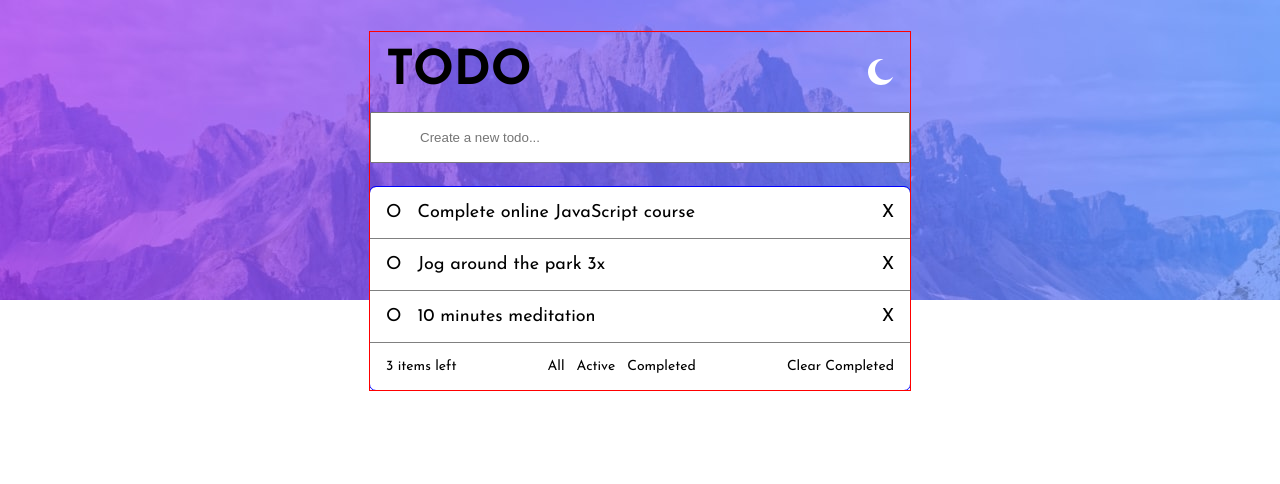
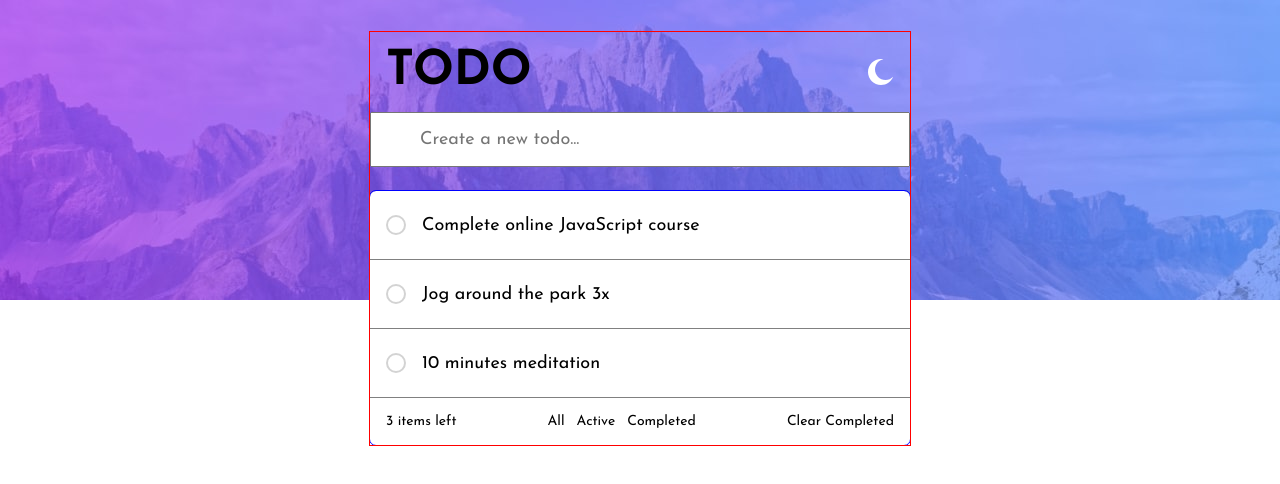
Before and after one commit to raymondtanwl/todo-app, a Next.js app: page / in a window 1280 px wide. Shown: the top 484 px of the page. Built offline with nearby package versions, Linux system fonts and the light colour scheme.

Commit message:
Handled remove list, style list

```diff
--- a/app/components/todo/todo.scss
+++ b/app/components/todo/todo.scss
@@ -1,3 +1,24 @@
+// ### Primary
+$bright-blue: hsl(220, 98%, 61%);
+$check-bg: linear-gradient(135deg, hsl(192, 100%, 67%), hsl(280, 87%, 65%));
+
+// ### Neutral
+
+// ### Light Theme
+$very-light-gray: hsl(0, 0%, 98%);
+$very-light-grayish-blue: hsl(236, 33%, 92%);
+$light-grayish-blue: hsl(233, 11%, 84%);
+$dark-grayish-blue: hsl(236, 9%, 61%);
+$very-dark-grayish-blue: hsl(235, 19%, 35%);
+
+// ### Dark Theme
+$very-dark-blue: hsl(235, 21%, 11%);
+$very-dark-desaturated-blue: hsl(235, 24%, 19%);
+$light-grayish-blue: hsl(234, 39%, 85%);
+$light-grayish-blue-hover: hsl(236, 33%, 92%);
+$dark-grayish-blue: hsl(234, 11%, 52%);
+$very-dark-grayish-blue: hsl(233, 14%, 35%);
+$very-dark-grayish-blue-2: hsl(237, 14%, 26%);
 
 
 @mixin flex-center($justify: center) {
@@ -15,7 +36,6 @@
     background-position: center 0;
     background-size: cover;
     position: absolute;
-    z-index: -1;
   }
 
 
@@ -25,6 +45,7 @@
     .center-content {
       outline: 1px solid red;
       min-width: 540px;
+      z-index: 2;
       .title-container {
         font-size: 32px;
         padding: 16px;
@@ -38,22 +59,33 @@
     .todo-input {
       width: 100%;
       padding: 16px 16px 16px 48px;
+      font-size: 18px;
     }
     margin-bottom: 24px;
   }
-
 
   .list-container {
     outline: 1px solid blue;
     background: white;
     border-radius: 6px;
     .list-item {
-      padding: 16px 16px;
+      padding: 24px 16px;
       border-bottom: 1px solid gray;
       @include flex-center(space-between);
       .left {
         @include flex-center($justify: start);
+        align-items: center;
         gap: 16px;
+      }
+      .remove {
+        display: none;
+        height: 20px;
+      }
+      &:hover {
+        cursor: pointer;
+        & .remove {
+          display: block;
+        }
       }
     }
     .list-bottom {
@@ -70,4 +102,17 @@
     }
   }
 
+  .checkbox {
+    border-radius: 50%;
+    border: 2px solid lightgray;
+    // background: linear-gradient(white, white) padding-box, $check-bg border-box;
+    // background: $check-bg no-repeat;
+    width: 20px;
+    height: 20px;
+    &:hover {
+      border-color: transparent;
+      background: linear-gradient(white, white) padding-box, $check-bg border-box;
+    }
+  }
+
 }
--- a/app/components/todo/todo.tsx
+++ b/app/components/todo/todo.tsx
@@ -1,10 +1,12 @@
 "use client";
 
+import { josefinSans } from "@/app/util/font";
 import Image from "next/image";
 import { useState } from "react";
 import "./todo.scss";
 
 export default function Todo() {
+  const [theme, setTheme] = useState("light");
   const initList = [
     "Complete online JavaScript course",
     "Jog around the park 3x",
@@ -12,12 +14,16 @@ export default function Todo() {
   ];
   const [todoItems, setTodoItems] = useState(initList);
 
-  // function on key down will log out 'a'
   function onInputKeyDown(e: any) {
-    console.log("onInputKeyDown", e);
+    // on enter key
     if (e.keyCode === 13) {
       setTodoItems([...todoItems, e.target.value]);
     }
+  }
+
+  function onRemove(idx: any) {
+    console.log("onRemove", idx);
+    setTodoItems(todoItems.filter((itm, index) => index !== idx));
   }
 
   return (
@@ -43,7 +49,7 @@ export default function Todo() {
           </div>
           <div className="add-input">
             <input
-              className="todo-input"
+              className={josefinSans.className + " todo-input"}
               type="text"
               placeholder="Create a new todo..."
               onKeyDown={(e) => onInputKeyDown(e)}
@@ -55,10 +61,24 @@ export default function Todo() {
               return (
                 <div key={index} className="list-item">
                   <div className="left">
-                    <div className="checkbox">O</div>
+                    <div className="checkbox">
+                      {/* <Image
+                        src="/images/icon-check.svg"
+                        alt="check"
+                        width={20}
+                        height={20}
+                      /> */}
+                    </div>
                     {itm}
                   </div>
-                  <div className="remove">X</div>
+                  <div className="remove" onClick={() => onRemove(index)}>
+                    <Image
+                      src={"/images/icon-cross.svg"}
+                      alt="cross"
+                      width={20}
+                      height={20}
+                    />
+                  </div>
                 </div>
               );
             })}
--- a/app/layout.tsx
+++ b/app/layout.tsx
@@ -1,10 +1,5 @@
 import "./globals.scss";
-import { Josefin_Sans } from "next/font/google";
-
-const inter = Josefin_Sans({
-  subsets: ["latin"],
-  weight: ["400", "700"],
-});
+import { josefinSans } from "./util/font";
 
 export const metadata = {
   title: "Create Next App",
@@ -18,7 +13,7 @@ export default function RootLayout({
 }) {
   return (
     <html lang="en">
-      <body className={inter.className}>{children}</body>
+      <body className={josefinSans.className}>{children}</body>
     </html>
   );
 }
--- /dev/null
+++ b/app/util/font.tsx
@@ -0,0 +1,6 @@
+import { Josefin_Sans } from "next/font/google";
+
+export const josefinSans = Josefin_Sans({
+  subsets: ["latin"],
+  weight: ["400", "700"],
+});
```
